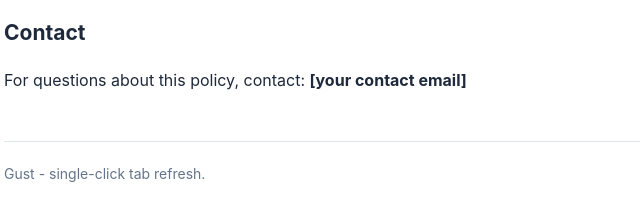
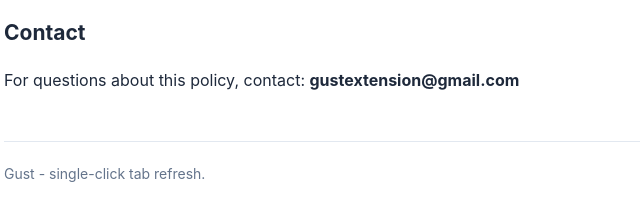
Before and after one commit to gleinwand/Gust, a plain HTML site: page index.html in a window 1280 px wide. Shown: the part 1377-1598 px from the top of the page, 256-896 px from the left. Drawn offline with Linux system fonts and the light colour scheme.

Commit message:
Update contact email in index.html

```diff
--- a/index.html
+++ b/index.html
@@ -65,7 +65,7 @@
   "last updated" date.</p>
 
   <h2>Contact</h2>
-  <p>For questions about this policy, contact: <strong>[your contact email]</strong></p>
+  <p>For questions about this policy, contact: <strong>gustextension@gmail.com</strong></p>
 
   <div class="footer">Gust - single-click tab refresh.</div>
 </body>
```
